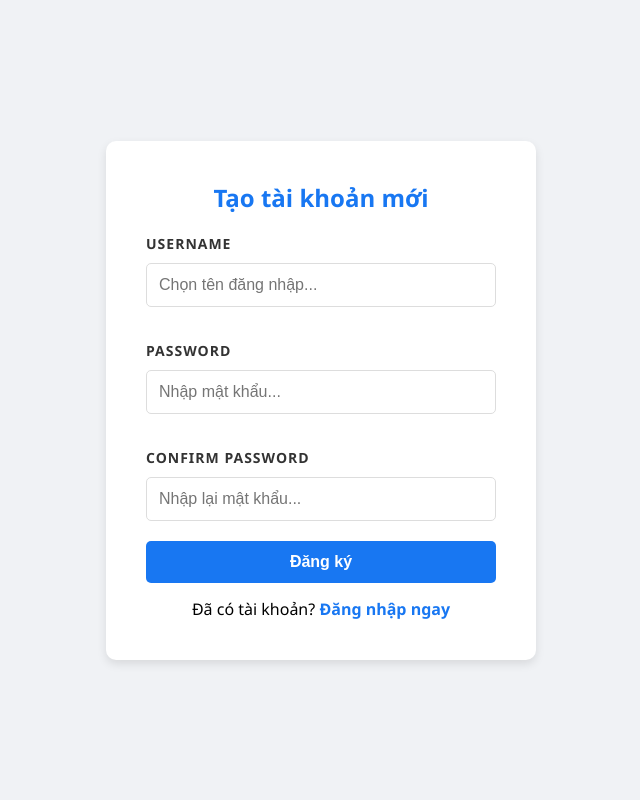
After one commit to ppt1303/banhang, a FastAPI app: template frontend/templates/register.html in a window 1280 px wide. The commit adds this page. Shown: the whole page, without its empty margins (319-959 px from the left). Run offline with FastAPI, Linux system fonts and the light colour scheme; the template is opened without the code that fills it, so the values that code supplies are empty.

Commit message:
Update register

```diff
--- a/backend/app/api.py
+++ b/backend/app/api.py
@@ -1,4 +1,3 @@
-from urllib import request
 from fastapi import FastAPI, Request, Form
 from fastapi.templating import Jinja2Templates
 from pathlib import Path
@@ -21,3 +20,17 @@ async def login(request: Request, nm: str = Form(...), pwd: str = Form(...)):
         return templates.TemplateResponse(request=request,name="submit.html")
     else:
         return {"status":"Login Failed"}
+
+@app.get("/register")
+async def register (request: Request):
+    return templates.TemplateResponse(request= request, name="register.html")
+
+@app.post("/do-register")
+async def do_register(request: Request, nm: str = Form(...), pwd: str = Form(...), confirm_pwd: str = Form(...)):
+    if login_col.find_one({"name":nm}):
+        return {"status":"Username da ton tai"}
+    elif pwd != confirm_pwd:
+        return {"status":"Password and Confirm Password khong giong nhau"}
+    else:
+        login_col.insert_one({"name":nm, "password": pwd})
+    return templates.TemplateResponse(request=request,name="login.html")
--- /dev/null
+++ b/frontend/templates/register.html
@@ -0,0 +1,35 @@
+<!DOCTYPE html>
+<html lang="en">
+<head>
+    <meta charset="UTF-8">
+    <meta name="viewport" content="width=device-width, initial-scale=1.0">
+    <title>Đăng ký tài khoản</title>
+
+    <link href="{{ url_for('static', path='/style.css') }}" rel="stylesheet">
+</head>
+<body>
+
+    <form action="/do-register" method="POST">
+        <h2 style="margin-top: 0; margin-bottom: 20px; color: #1877f2;">Tạo tài khoản mới</h2>
+
+        <h3>Username</h3>
+        <input type='text' name='nm' placeholder="Chọn tên đăng nhập..." required/>
+
+        <h3>Password</h3>
+        <input type='password' name='pwd' placeholder="Nhập mật khẩu..." required/>
+
+        <h3>Confirm Password</h3>
+        <input type='password' name='confirm_pwd' placeholder="Nhập lại mật khẩu..." required/>
+
+        <input type='submit' value='Đăng ký'/>
+
+        <div style="margin-top: 15px; text-align: center;">
+            <span>Đã có tài khoản? </span>
+            <a href="/" style="color: #1877f2; text-decoration: none; font-weight: bold;">
+                Đăng nhập ngay
+            </a>
+        </div>
+    </form>
+
+</body>
+</html>
--- a/frontend/templates/submit.html
+++ b/frontend/templates/submit.html
@@ -7,6 +7,6 @@
 </head>
 <body>
     <h1>Submit Page</h1>
-    <h2>Phạm Pu Tinl</h2>
+    <h2>Phạm Pu Tinl đẹp trai</h2>
 </body>
 </html>
```
Also changed, not shown: frontend/templates/login.html (+8 -1 lines).
